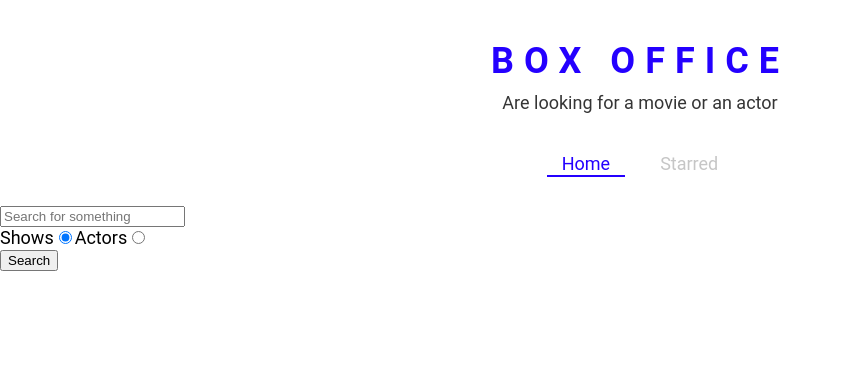
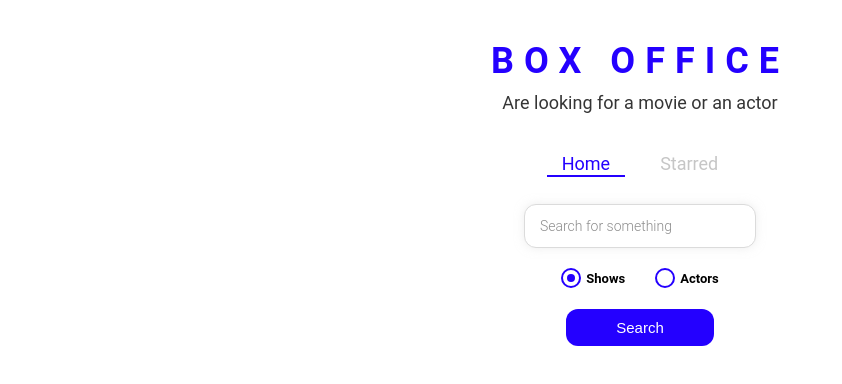
Before and after one commit to Sauvic016/box-office, a React (Create React App) app: page / in a window 1280 px wide. Shown: the top 384 px of the page, without its empty margins (0-842 px from the left). Built offline with nearby package versions, Linux system fonts and the light colour scheme; the HTML template or start-up script is replaced by a standard one.

Commit message:
styled the entire app

```diff
--- /dev/null
+++ b/src/components/show/CustomRadio.js
@@ -0,0 +1,66 @@
+import React from "react";
+import styled from "styled-components";
+
+const RadioWrapper = styled.label`
+	display: block;
+	position: relative;
+	padding-left: 25px;
+	cursor: pointer;
+	font-size: 13px;
+	user-select: none;
+	font-weight: 700;
+	line-height: 1.65;
+
+	input {
+		position: absolute;
+		opacity: 0;
+		cursor: pointer;
+	}
+
+	span {
+		position: absolute;
+		top: 0;
+		left: 0;
+		height: 16px;
+		width: 16px;
+		background-color: #fff;
+		border: 2px solid ${({ theme }) => theme.mainColors.blue};
+		border-radius: 50%;
+	}
+
+	input:checked ~ span {
+		background-color: #fff;
+		border: 2px solid ${({ theme }) => theme.mainColors.blue};
+	}
+
+	span:after {
+		content: "";
+		position: absolute;
+		display: none;
+	}
+
+	input:checked ~ span:after {
+		display: block;
+	}
+
+	span:after {
+		top: 4px;
+		left: 4px;
+		width: 8px;
+		height: 8px;
+		border-radius: 50%;
+		background: ${({ theme }) => theme.mainColors.blue};
+	}
+`;
+
+const CustomRadio = ({ label, ...restProps }) => {
+	return (
+		<RadioWrapper htmlFor={restProps.id}>
+			{label}
+			<input {...restProps} type="radio" />
+			<span />
+		</RadioWrapper>
+	);
+};
+
+export default CustomRadio;
--- a/src/pages/Home.js
+++ b/src/pages/Home.js
@@ -1,9 +1,15 @@
 import React, { useState } from "react";
 import ActorGrid from "../components/actor/ActorGrid";
 import MainPageLayout from "../components/MainPageLayout";
+import CustomRadio from "../components/show/CustomRadio";
 import ShowGrid from "../components/show/ShowGrid";
 import { apiGet } from "../misc/config";
 import { useLastQuery } from "../misc/custom-hooks";
+import {
+	RadioInputsWrapper,
+	SearchButtonWrapper,
+	SearchInput,
+} from "./Home.styled";
 
 const Home = () => {
 	const [input, setInput] = useLastQuery();
@@ -51,7 +57,7 @@
 
 	return (
 		<MainPageLayout>
-			<input
+			<SearchInput
 				type="text"
 				placeholder="Search for something"
 				onChange={onInputChange}
@@ -59,31 +65,31 @@
 				value={input}
 			/>
 
-			<div>
-				<label htmlFor="show-search">
-					Shows
-					<input
+			<RadioInputsWrapper>
+				<div>
+					<CustomRadio
+						label="Shows"
 						id="show-search"
-						type="radio"
 						value="shows"
+						checked={isShowsSearch}
 						onChange={onRadioChange}
-						checked={isShowsSearch}
 					/>
-				</label>
-				<label htmlFor="actors-search">
-					Actors
-					<input
+				</div>
+				<div>
+					<CustomRadio
+						label="Actors"
 						id="actors-search"
-						type="radio"
 						value="people"
 						checked={!isShowsSearch}
 						onChange={onRadioChange}
 					/>
-				</label>
-			</div>
-			<button type="button" onClick={onSearch}>
-				Search
-			</button>
+				</div>
+			</RadioInputsWrapper>
+			<SearchButtonWrapper>
+				<button type="button" onClick={onSearch}>
+					Search
+				</button>
+			</SearchButtonWrapper>
 			{renderResults()}
 		</MainPageLayout>
 	);
--- /dev/null
+++ b/src/pages/Home.styled.js
@@ -0,0 +1,48 @@
+import styled from "styled-components";
+
+export const SearchInput = styled.input`
+	display: block;
+	font-family: "Roboto", sans-serif;
+	width: 200px;
+	margin: auto;
+	outline: none;
+	padding: 13px 15px;
+	border: 1px solid #dbdbdb;
+	box-shadow: 0px 0px 10px 0px rgba(219, 219, 219, 0.5);
+	font-size: 14px;
+	border-radius: 12px;
+	color: #8d8d8d;
+
+	&::placeholder {
+		font-weight: 300;
+		color: #8d8d8d;
+	}
+`;
+export const RadioInputsWrapper = styled.div`
+	display: flex;
+	justify-content: center;
+	margin: 20px 0;
+
+	div {
+		margin: 0 15px;
+	}
+`;
+
+export const SearchButtonWrapper = styled.div`
+	text-align: center;
+	margin-bottom: 35px;
+
+	button {
+		color: #fff;
+		background-color: ${({ theme }) => theme.mainColors.blue};
+		margin: auto;
+		padding: 10px 50px;
+		font-size: 15px;
+		border: none;
+		outline: none;
+		border-radius: 12px;
+		&:hover {
+			cursor: pointer;
+		}
+	}
+`;
```
